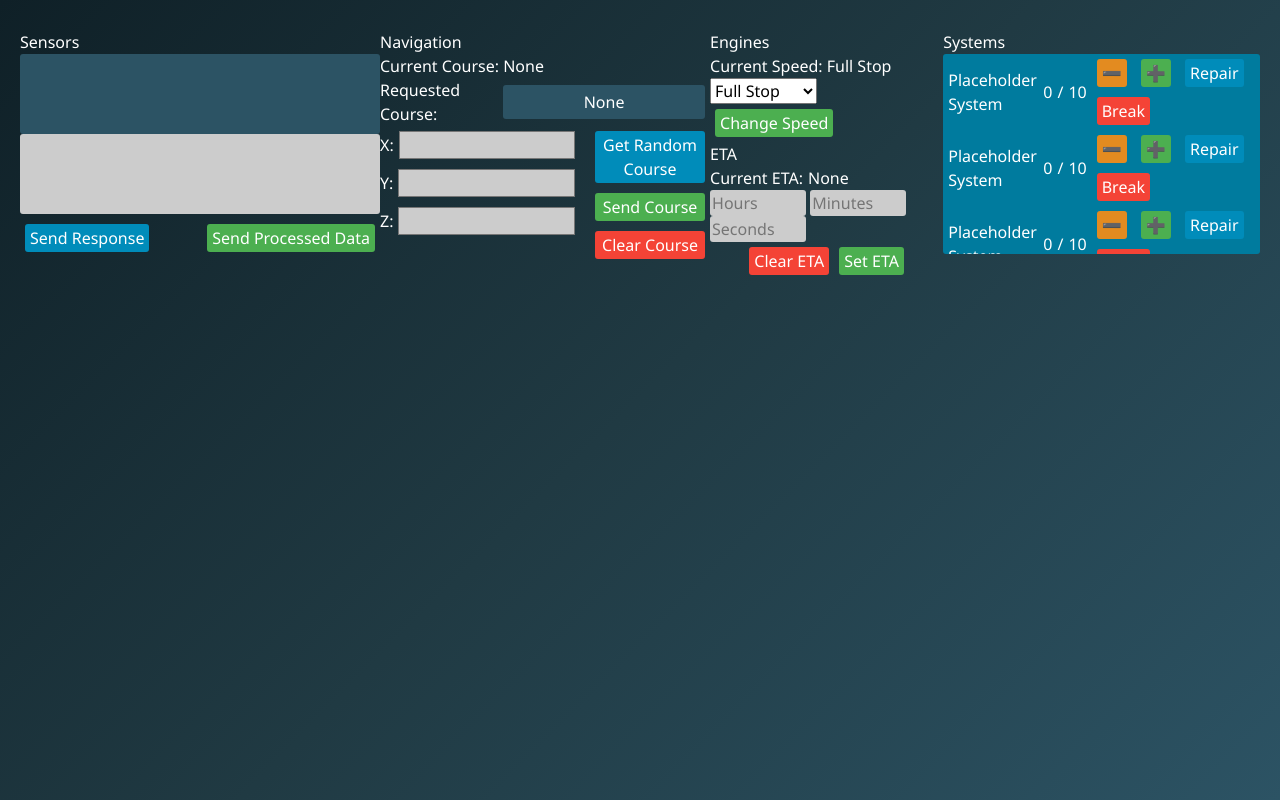
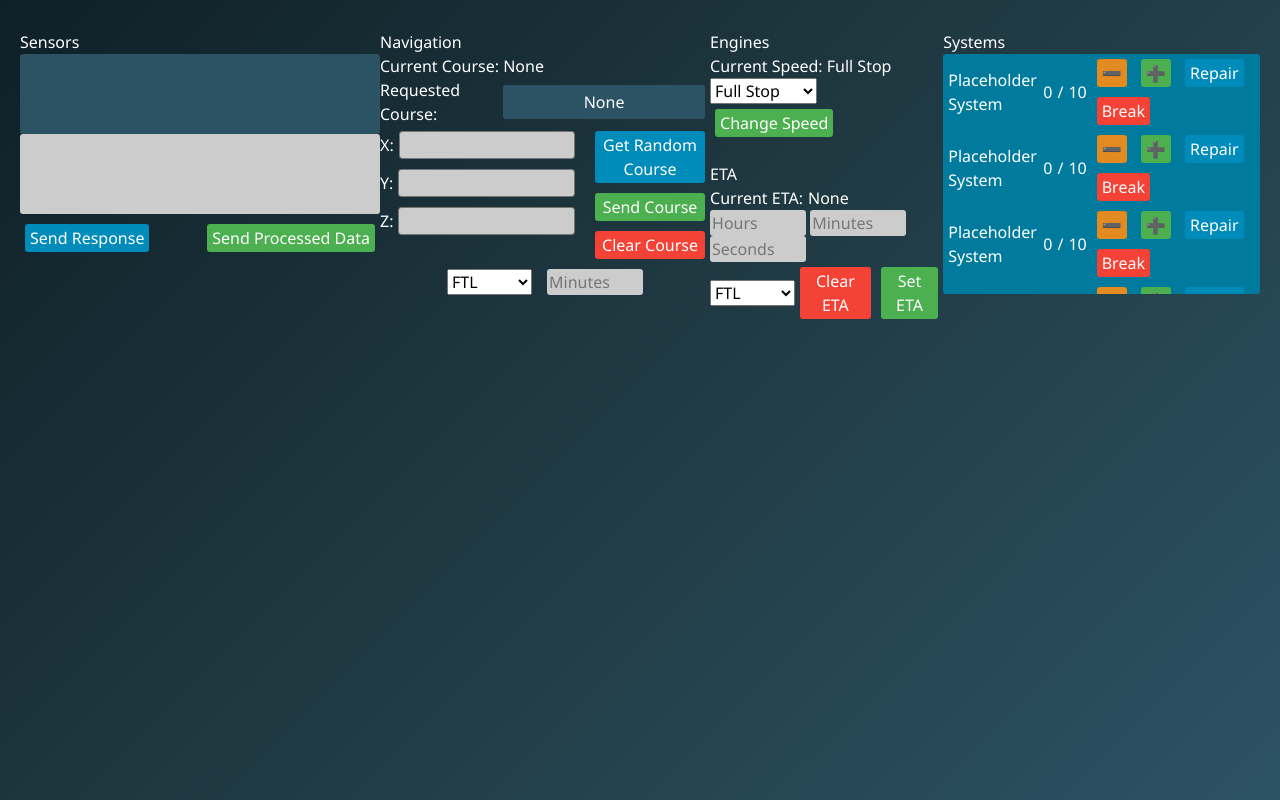
Before and after one commit to openstardrive/server, a plain HTML site: page dev-fd/index.html in a window 1280 px wide. Drawn offline with nearby package versions, Linux system fonts and the light colour scheme; no server answers.

Commit message:
adding placeholders to update eta

```diff
--- a/dev-fd/index.css
+++ b/dev-fd/index.css
@@ -181,6 +181,7 @@ body {
     background-color: #ccc;
     resize: none;
     overflow-y: auto;
+    border-radius: 3px;
     padding: 5px;
     height: 1.75rem;
     margin: 5px;
@@ -215,6 +216,10 @@ body {
     margin-left: 5px;
 }
 
+#engines {
+    margin-bottom: 20px;
+}
+
 #enginesAndETA {
     display: flex;
     flex-direction: column;
@@ -238,7 +243,7 @@ body {
     display: flex;
     flex-direction: column;
     overflow-y: auto;
-    height: 25vh;
+    height: 30vh;
     background-color: #007B9E;
     border-radius: 3px;
 }
@@ -268,3 +273,19 @@ body {
 .maxPower {
     margin: 5px;
 }
+
+#courseEtaInput {
+    background-color: #ccc;
+    border-radius: 3px;
+    border: none;
+    width: 12vh;
+    margin-left: 15px;
+}
+
+#courseEtaContainer {
+    display: flex;
+    flex-direction: row;
+    align-items: center;
+    justify-content: center;
+    margin-top: 5px;
+}
--- a/dev-fd/index.html
+++ b/dev-fd/index.html
@@ -55,6 +55,13 @@
                                 <button id="clearCourse" class="warningButton">Clear Course</button>
                             </div>
                         </div>
+                        <div id="courseEtaContainer">
+                            <select name="navigationEtaEngineOptions" id="navigationEtaEngineOptions">
+                                <option value="ftl">FTL</option>
+                                <option value="sublight">Sublight</option>
+                            </select>
+                            <input id="courseEtaInput" type="number" placeholder="Minutes">
+                        </div>
                     </div>
                 </div>
 
@@ -98,6 +105,10 @@
                             <input type="number" id="minutes" name="minutes" min="0" placeholder="Minutes" class="etaInput">
                             <input type="number" id="seconds" name="seconds" min="0" placeholder="Seconds" class="etaInput">
                             <div id="etaButtons">
+                                <select name="etaEngineOptions" id="etaEngineOptions">
+                                    <option value="ftl">FTL</option>
+                                    <option value="sublight">Sublight</option>
+                                </select>
                                 <button id="clearEta" class="warningButton">Clear ETA</button>
                                 <button id="setEta" class="alertButton">Set ETA</button>
                             </div>
--- a/dev-fd/index.js
+++ b/dev-fd/index.js
@@ -14,15 +14,6 @@ var processResults = (results, cursor) => {
     if (systemsUpdated.has('ftl-engines') || systemsUpdated.has('sublight-engines')) {
         const sublightSpeed = systems['sublight-engines'] ? systems['sublight-engines'].currentSpeed : 0;
         const ftlSpeed = systems['ftl-engines'] ? systems['ftl-engines'].currentSpeed : 0;
-        const etaMilliseconds = navigation.currentCourse && navigation.currentCourse.eta ? navigation.currentCourse.eta.travelTimes[0].arriveInMilliseconds : null;
-        if (etaMilliseconds !== null) {
-            const seconds = Math.floor((etaMilliseconds / 1000) % 60);
-            const minutes = Math.floor((etaMilliseconds / (1000 * 60)) % 60);
-            const hours = Math.floor((etaMilliseconds / (1000 * 60 * 60)) % 24);
-            document.getElementById("etaValue").innerText = `${hours}h ${minutes}m ${seconds}s`;
-        } else {
-            document.getElementById("etaValue").innerText = "No ETA available";
-        }
         if (ftlSpeed == 0 && sublightSpeed == 0) {
             document.getElementById("speedValue").innerText = "Full Stop";
         }
```
